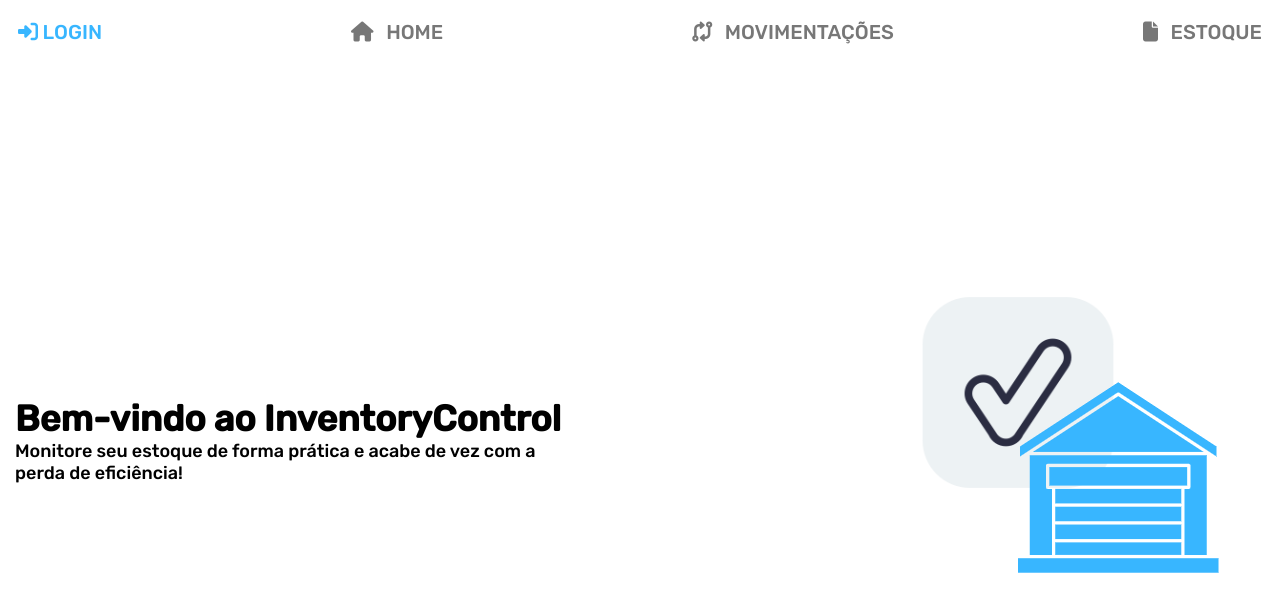
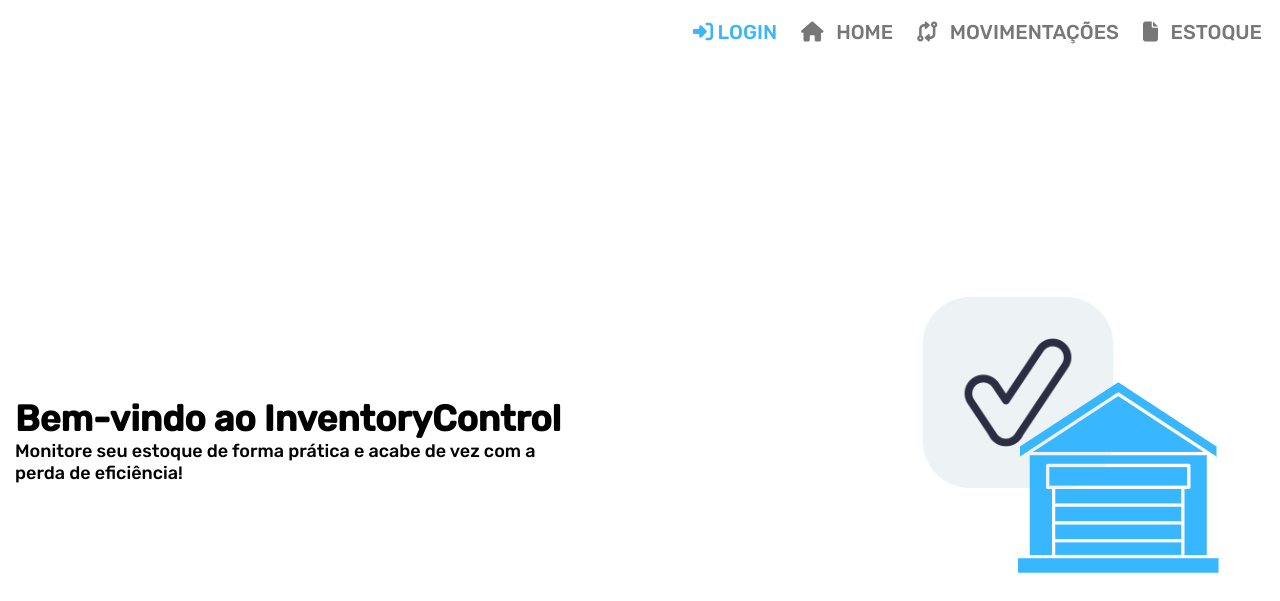
Before and after one commit to kettermann-g/controle-estoque, a PHP site: page / in a window 1280 px wide. Shown: the top 601 px of the page. Run offline with PHP 8.4, Linux system fonts and the light colour scheme; some libraries are stand-ins or nearby versions.

Commit message:
justificaçao da navbar logado/nao logado

```diff
--- a/css/navbarStyle.css
+++ b/css/navbarStyle.css
@@ -14,7 +14,12 @@ header {
 .navbar ul {
   padding: 20px 0px;
   display: flex;
-  justify-content: space-between;
+
+}
+
+#div-nao-logado {
+  display: flex;
+
 }
 
 #div1, #div2 {
--- a/js/pagina.js
+++ b/js/pagina.js
@@ -6,3 +6,14 @@ const navLinks = document.querySelectorAll('.nav-link').forEach(link => {
     link.firstElementChild.classList.remove('link-enabled');
   }
 })
+
+const container = document.querySelector("#ul-header");
+const itens = document.querySelectorAll(".div-condicional");
+
+console.log(itens.length);
+
+if(itens.length === 1) {
+  container.style.justifyContent = "flex-end";
+} else {
+  container.style.justifyContent = "space-between";
+}
--- a/templates/header.php
+++ b/templates/header.php
@@ -43,6 +43,7 @@
     <ul id="ul-header">
       <!-- SE OBJETO USER NÃO ESTIVER SETADO: -->
       <?php if (!isset($user->username)): ?>
+      <div class="div-condicional" id="div-nao-logado">
         <a href="<?= $BASE_URL ?>/login.php">
           <li id="login" class="link-enabled">
             <i class="fa-solid fa-right-to-bracket"></i>
@@ -64,10 +65,11 @@
           <i class="dead-link fa-solid fa-file"></i>
           <span>Estoque</span>
         </li>
+      </div>
 
       <!-- SE ESTIVER -->
       <?php else: ?>
-        <div id="div1">
+        <div class="div-condicional" id="div1">
           <li id="sair" class="link-enabled-danger" onclick="location.href='<?= $BASE_URL ?>/php/processoSair.php';">
             <span>Sair</span>
           </li>
@@ -79,7 +81,7 @@
           </li>
         </div>
 
-        <div id="div2">
+        <div class="div-condicional" id="div2">
           <!-- LINK INDEX/HOME -->
           <a class="nav-link" href="<?= $BASE_URL ?>/index.php">
             <li id="home" class="nav-item link-enabled">
@@ -91,7 +93,7 @@
       <!-- LINK CADASTRO NEW -->
       <a class="nav-link" href="<?= $BASE_URL ?>/movimentacao.php">
         <li id="cadastro" class="nav-item link-enabled">
-          <i id="cor1" class="fa-solid fa-arrow-up-arrow-down"></i>
+          <i id="cor1" class="fa-solid fa-code-compare"></i>
           <span>Movimentações</span>
         </li>
       </a>
```
